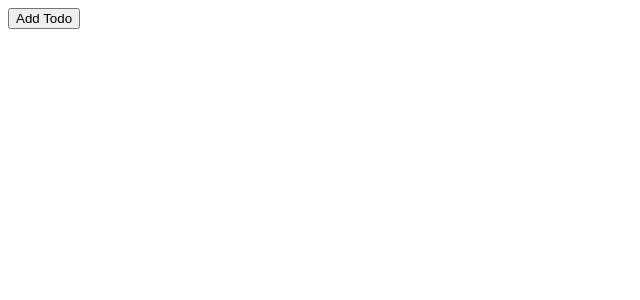
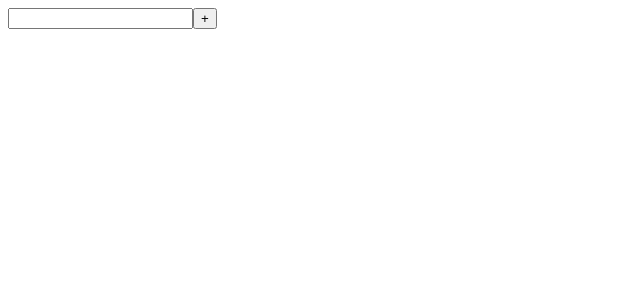
Before and after one commit to luizbatanero/redux-studies, a React (Create React App) app: page / in a window 1280 px wide. Shown: the top 300 px of the page, without its empty margins (0-640 px from the left). Built offline with nearby package versions, Linux system fonts and the light colour scheme.

Commit message:
Split into components and use uuid

```diff
--- a/package.json
+++ b/package.json
@@ -8,7 +8,8 @@
     "react-redux": "^7.1.0",
     "react-scripts": "3.0.1",
     "redux": "^4.0.1",
-    "styled-components": "^4.3.2"
+    "styled-components": "^4.3.2",
+    "uuid": "^3.3.2"
   },
   "scripts": {
     "start": "react-scripts start",
--- a/src/App.js
+++ b/src/App.js
@@ -1,30 +1,13 @@
 import React from 'react';
-import { connect } from 'react-redux';
 
-import { addTodo } from './actions';
+import AddTodo from './components/AddTodo';
+import TodoList from './components/TodoList';
 
-const App = ({ todos, addTodo }) => (
+const App = () => (
   <>
-    <button type="button" onClick={() => addTodo('Testing')}>
-      Add Todo
-    </button>
-    <ul>
-      {todos.map(todo => (
-        <li key={todo.id}>{todo.title}</li>
-      ))}
-    </ul>
+    <AddTodo />
+    <TodoList />
   </>
 );
 
-const mapStateToProps = ({ todos }) => ({
-  todos,
-});
-
-const mapDispatchToProps = {
-  addTodo,
-};
-
-export default connect(
-  mapStateToProps,
-  mapDispatchToProps
-)(App);
+export default App;
--- a/src/actions/index.js
+++ b/src/actions/index.js
@@ -1,6 +1,10 @@
+import uuid from 'uuid/v1';
 import * as TYPES from './types';
 
 export const addTodo = title => ({
   type: TYPES.ADD_TODO,
-  title,
+  todo: {
+    id: uuid(),
+    title,
+  },
 });
--- /dev/null
+++ b/src/components/AddTodo.js
@@ -0,0 +1,42 @@
+import React, { Component } from 'react';
+import { connect } from 'react-redux';
+
+import { addTodo } from '../actions';
+
+class AddTodo extends Component {
+  state = {
+    newTodo: '',
+  };
+
+  handleChange = e => {
+    this.setState({
+      newTodo: e.target.value,
+    });
+  };
+
+  handleSubmit = e => {
+    e.preventDefault();
+
+    const { newTodo } = this.state;
+    const { addTodo } = this.props;
+
+    addTodo(newTodo);
+    this.setState({ newTodo: '' });
+  };
+
+  render() {
+    const { newTodo } = this.state;
+
+    return (
+      <form onSubmit={this.handleSubmit}>
+        <input type="text" value={newTodo} onChange={this.handleChange} />
+        <button type="submit">+</button>
+      </form>
+    );
+  }
+}
+
+export default connect(
+  null,
+  { addTodo }
+)(AddTodo);
--- /dev/null
+++ b/src/components/Todo.js
@@ -0,0 +1,5 @@
+import React from 'react';
+
+const Todo = ({ todo }) => <li key={todo.id}>{todo.title}</li>;
+
+export default Todo;
--- /dev/null
+++ b/src/components/TodoList.js
@@ -0,0 +1,18 @@
+import React from 'react';
+import { connect } from 'react-redux';
+
+import Todo from './Todo';
+
+const TodoList = ({ todos }) => (
+  <ul>
+    {todos.map(todo => (
+      <Todo todo={todo} />
+    ))}
+  </ul>
+);
+
+const mapStateToProps = ({ todos }) => ({
+  todos,
+});
+
+export default connect(mapStateToProps)(TodoList);
--- a/src/reducers/todos.js
+++ b/src/reducers/todos.js
@@ -3,12 +3,7 @@ import * as TYPES from '../actions/types';
 export default function(state = [], action) {
   switch (action.type) {
     case TYPES.ADD_TODO:
-      return [
-        ...state,
-        {
-          title: action.title,
-        },
-      ];
+      return [...state, action.todo];
     default:
       return state;
   }
```
Also changed, not shown: .eslintrc.js.
